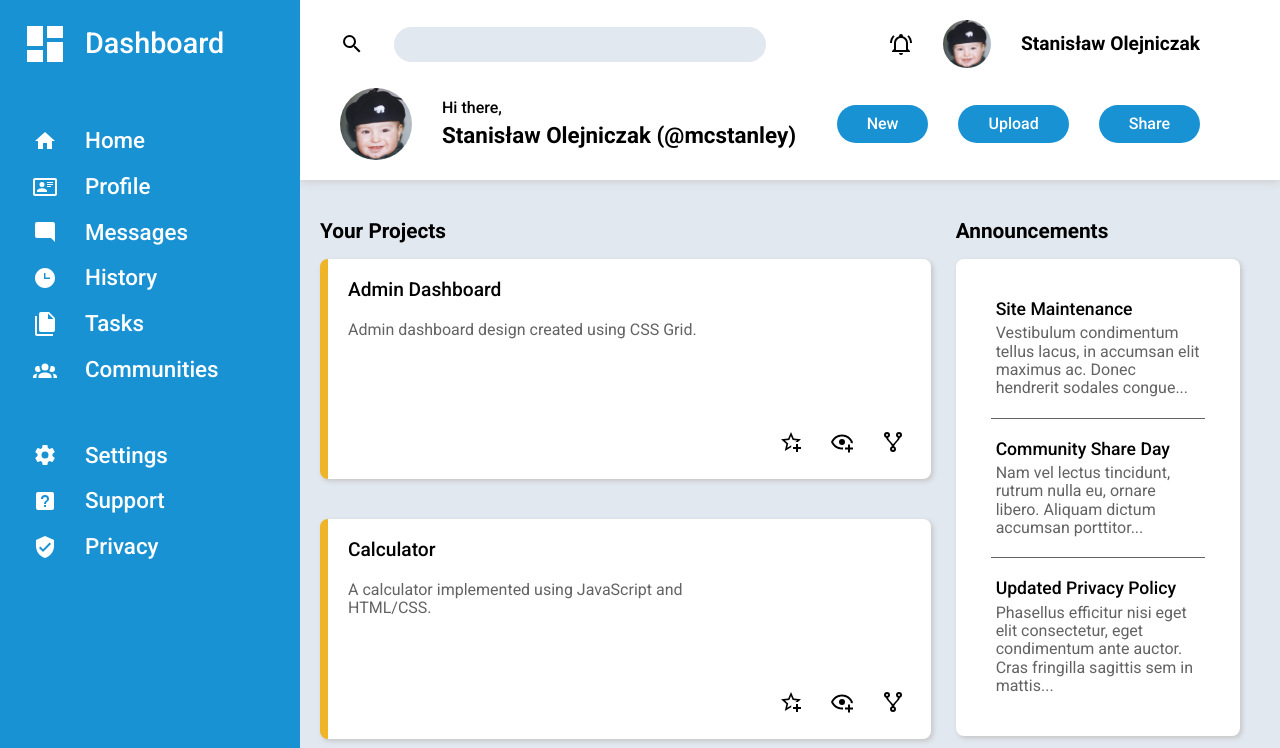
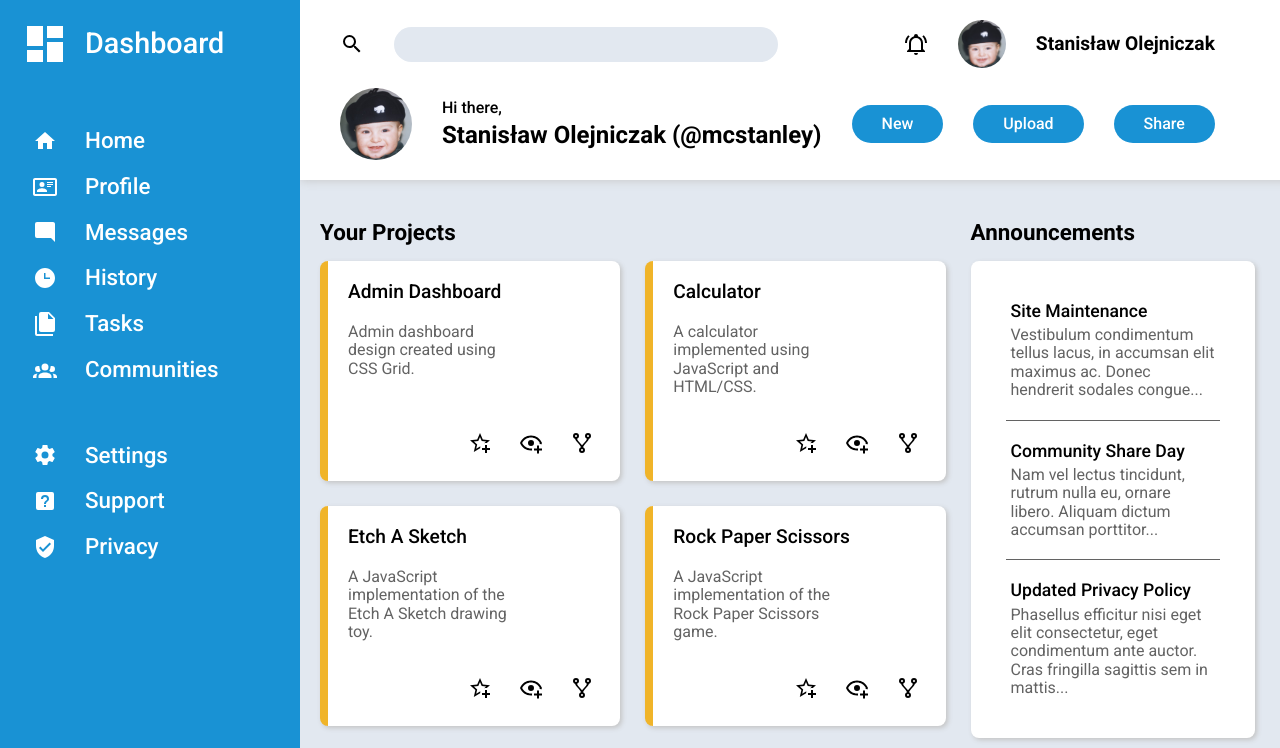
Before and after one commit to McStanley/admin-dashboard, a plain HTML site: page index.html in a window 1280 px wide. Shown: the top 748 px of the page. Drawn offline with Linux system fonts and the light colour scheme.

Commit message:
Adjust headers

```diff
--- a/style.css
+++ b/style.css
@@ -80,7 +80,7 @@ body {
 }
 
 .user-big {
-    font-size: 1.4rem;
+    font-size: 1.5rem;
 }
 
 .button {
@@ -139,13 +139,13 @@ body {
     grid-template-rows: 1fr 1fr;
     grid-template-columns: 3fr 1fr;
     align-items: start;
-    row-gap: 40px;
+    row-gap: 35px;
     column-gap: 25px;
 }
 
 .section-header {
     margin-bottom: 15px;
-    font-size: 1.3rem;
+    font-size: 1.4rem;
     font-weight: 700;
 }
 
@@ -156,8 +156,7 @@ body {
 .projects-grid {
     display: grid;
     grid-template-columns: repeat(auto-fit, minmax(300px, 1fr));
-    row-gap: 40px;
-    column-gap: 25px;
+    gap: 25px;
 }
 
 .project-card {
```
